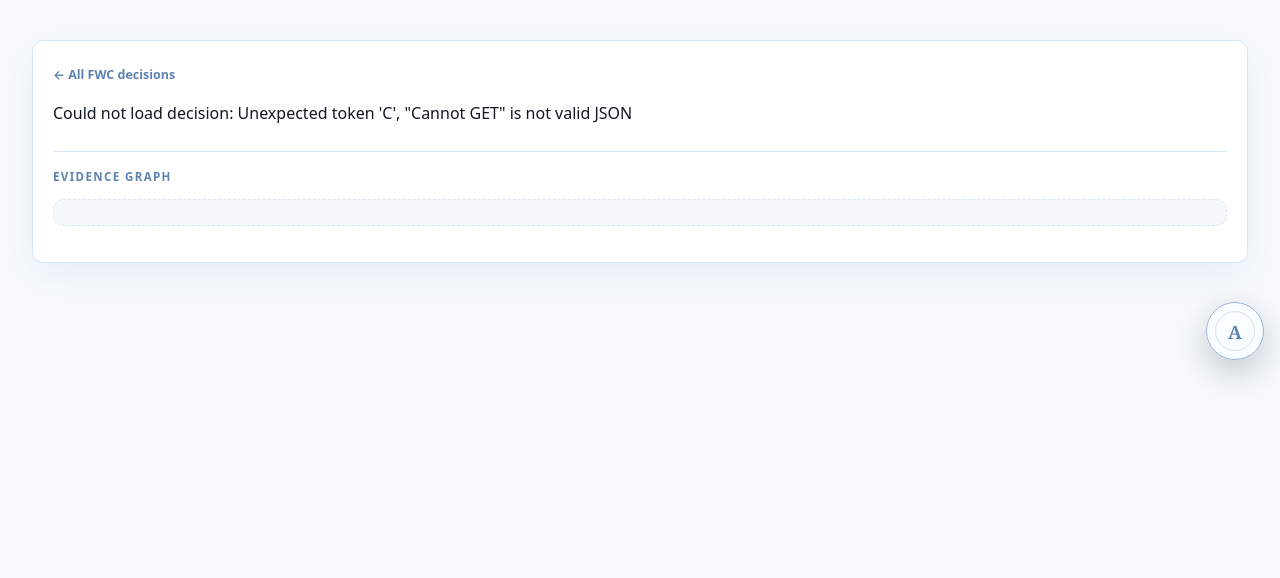
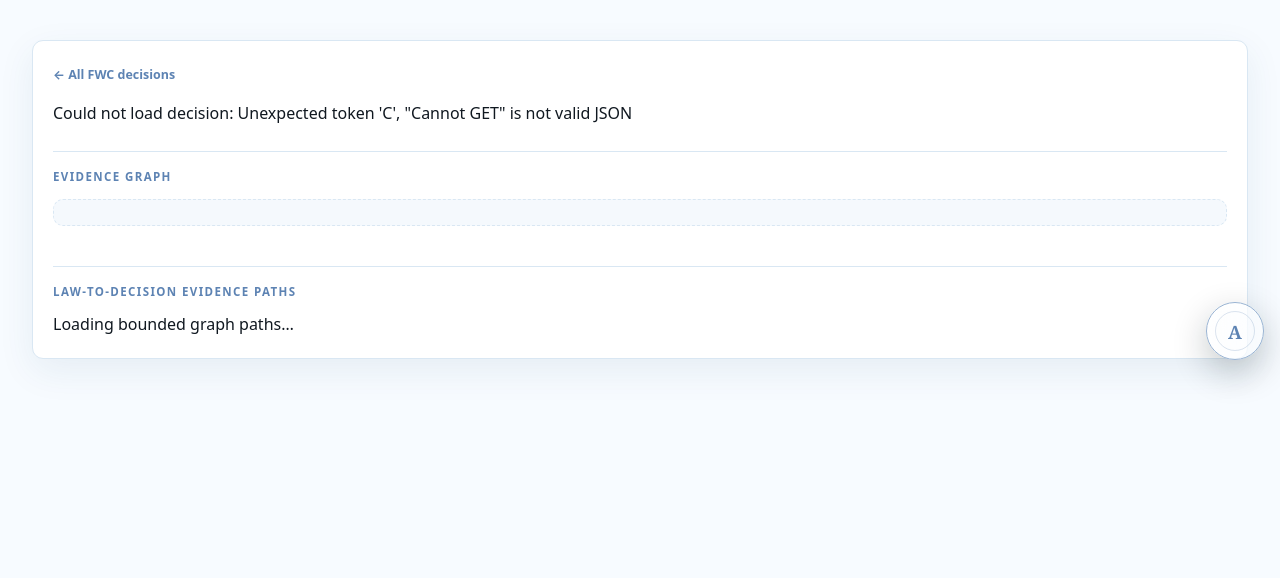
Before and after one commit to Chuanhui-Zheng/AU-Lex-Wiki, a FastAPI app: page /decision/1 in a window 1280 px wide. Shown: the part 69-647 px from the top of the page. Run offline with FastAPI, Linux system fonts and the light colour scheme; some libraries are stand-ins or nearby versions.

Commit message:
Render decision evidence paths in UI

```diff
--- a/frontend/templates/decision.html
+++ b/frontend/templates/decision.html
@@ -9,6 +9,10 @@
     <div class="eyebrow" id="relationsHeading">Evidence graph</div>
     <div id="decisionNetwork" class="decision-network" aria-label="Decision relationship graph"></div>
     <div id="decisionRelations" class="decision-relations"></div>
+  </section>
+  <section class="decision-graph" aria-labelledby="decisionPathHeading">
+    <div class="eyebrow" id="decisionPathHeading">Law-to-decision evidence paths</div>
+    <div id="decisionPaths" class="decision-relations" aria-live="polite">Loading bounded graph paths…</div>
   </section>
 </div>
 {% endblock %}
@@ -62,6 +66,31 @@ fetch(`/api/decision/${encodeURIComponent(decisionId)}`)
       }
       relations.appendChild(item);
     });
+    fetch(`/api/graph/path?start=${encodeURIComponent(`decision:${decision.decision_id}`)}&target_type=section&max_hops=2`)
+      .then(response => response.json())
+      .then(payload => {
+        const panel = document.getElementById('decisionPaths');
+        panel.replaceChildren();
+        const paths = payload.paths || [];
+        if (!paths.length) {
+          panel.textContent = 'No bounded law-to-decision path is indexed for this decision.';
+          return;
+        }
+        paths.slice(0, 6).forEach(path => {
+          const item = document.createElement('article');
+          item.className = 'relation-card';
+          const title = document.createElement('strong');
+          title.textContent = `${path.hops}-hop evidence path`;
+          const trail = document.createElement('p');
+          trail.className = 'decision-meta';
+          trail.textContent = path.nodes.map(node => node.label).join('  →  ');
+          const relations = document.createElement('small');
+          relations.textContent = path.edges.map(edge => edge.relation_type).join('  →  ');
+          item.append(title, trail, relations);
+          panel.appendChild(item);
+        });
+      })
+      .catch(() => { document.getElementById('decisionPaths').textContent = 'Could not load graph paths.'; });
   })
   .catch(error => { document.getElementById('decisionHeader').textContent = `Could not load decision: ${error.message}`; });
 </script>
```
